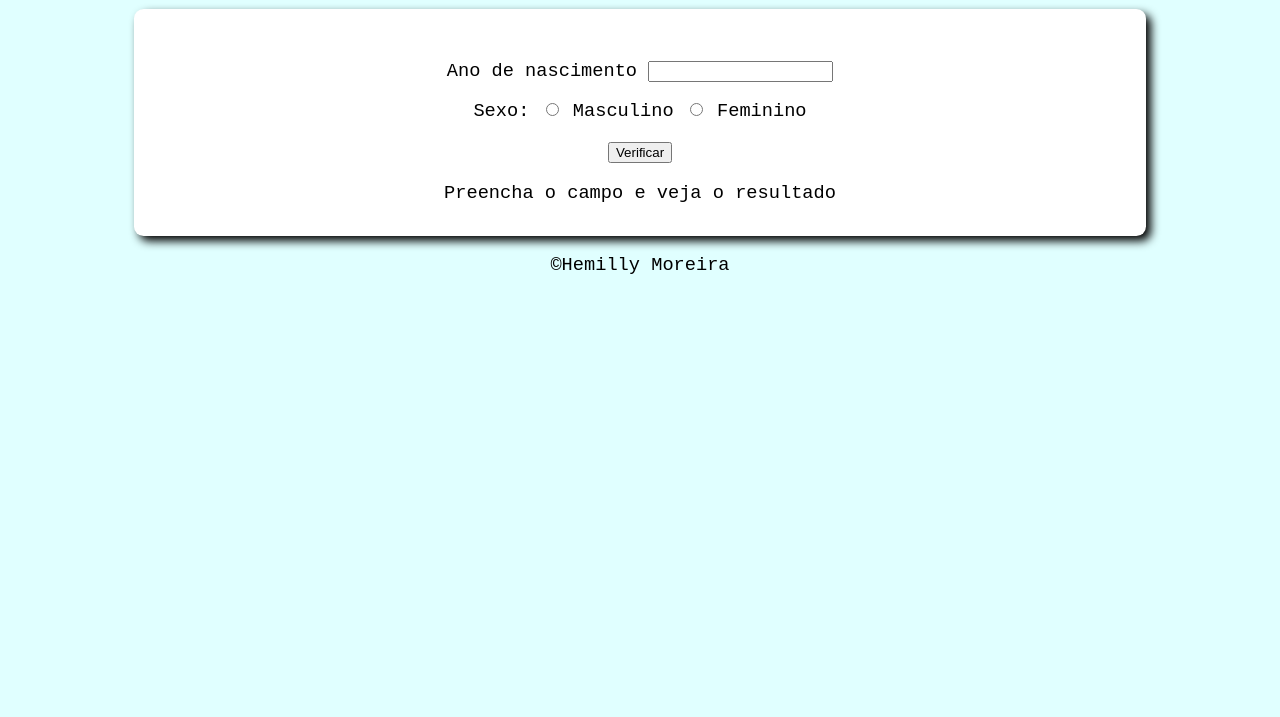
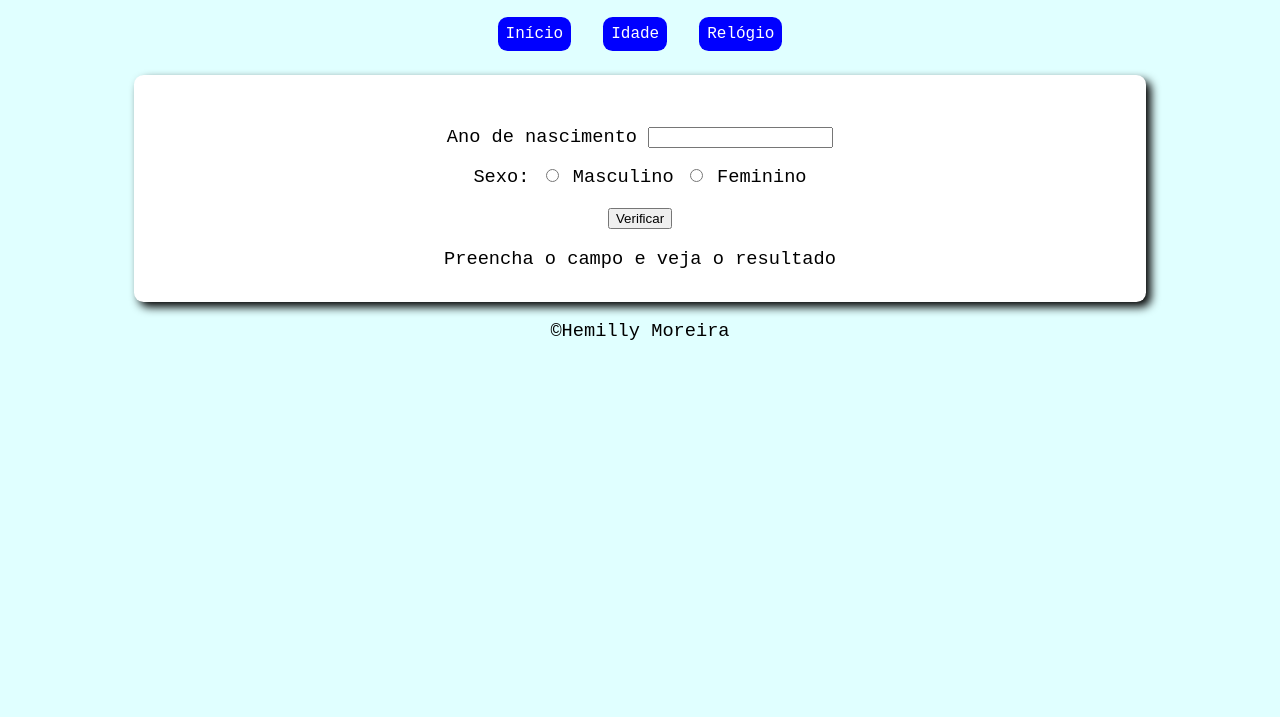
Before and after one commit to Hemyms/JavaScript, a plain HTML site: page idade.html in a window 1280 px wide. Shown: the part 83-800 px from the top of the page. Drawn offline with Linux system fonts and the light colour scheme.

Commit message:
Add files via upload

```diff
--- a/idade.html
+++ b/idade.html
@@ -10,6 +10,11 @@
 <body>
     <header>
         <h1>Verificador de idade</h1>
+        <ul>
+            <li><a href="index.html">Início</a></li>
+            <li><a href="idade.html">Idade</a></li>
+            <li><a href="relogio.html">Relógio</a></li>
+        </ul>
     </header>
     <section>
         <div>
```
Also changed, not shown: relogio.html (+1 -1 lines), images/f.adolescente.png (added), images/f.adulta.png (added), images/f.crianca.png (added), images/f.velha.png (added), images/m.adolescente.png (added), images/m.adulto.png (added), images/m.crianca.png (added), images/m.velho.png (added), images/madrugada.png (added), images/manha.png (added), images/noite.png (added), images/tarde.png (added), 1 other file.
